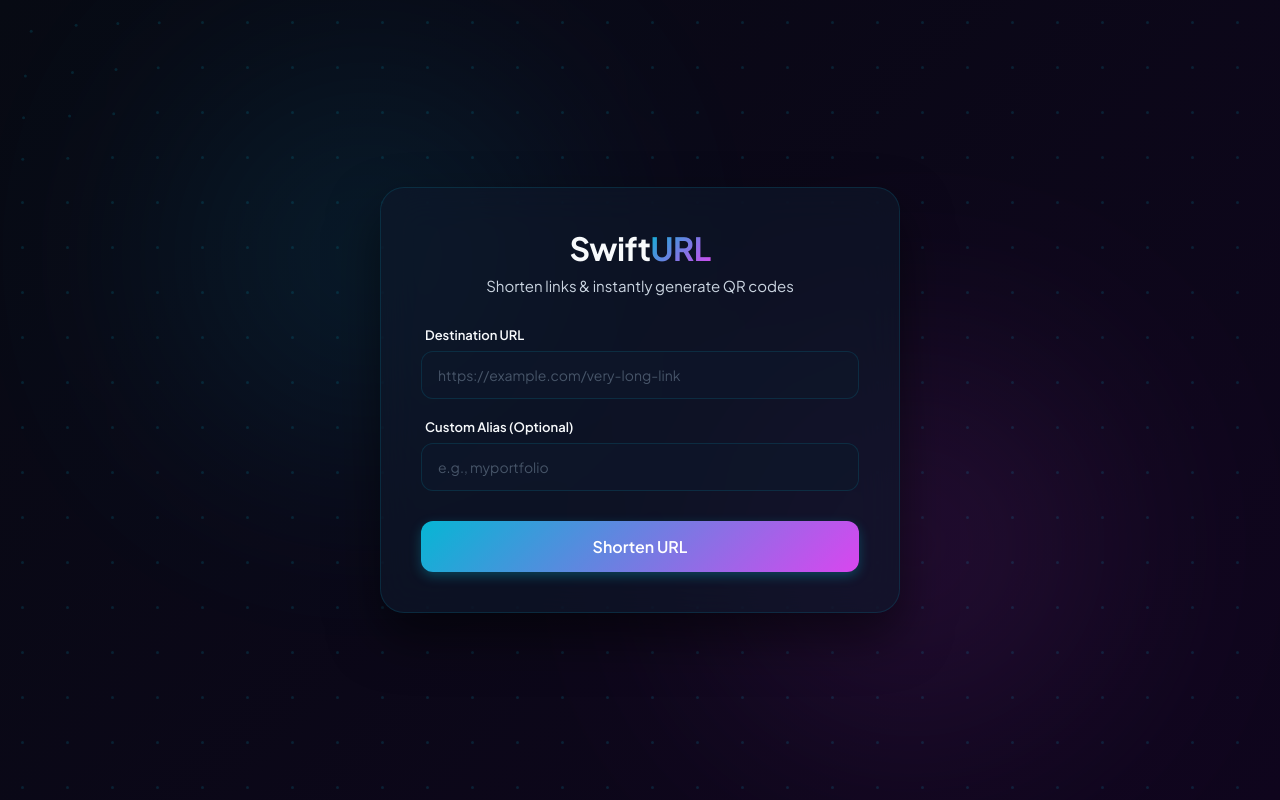
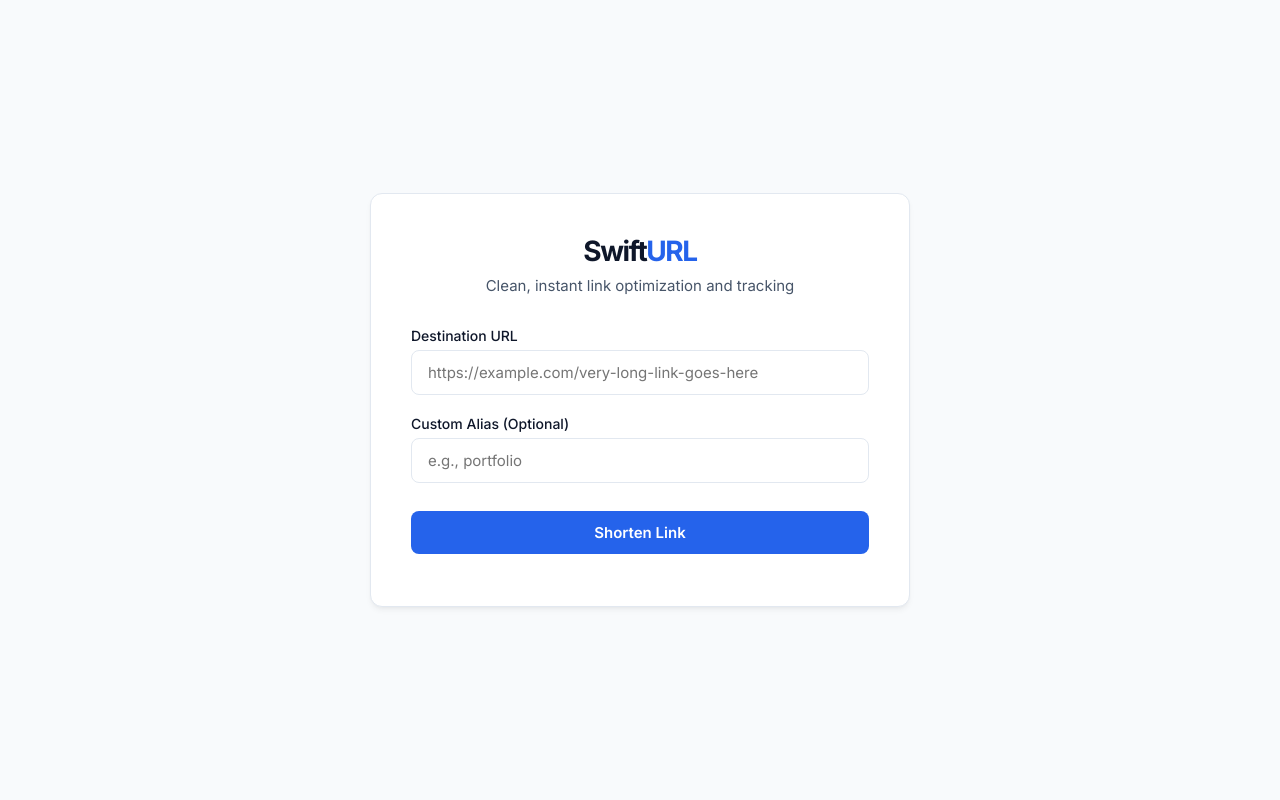
Before and after one commit to palak-7117/url-shortener, a Flask app: page / in a window 1280 px wide. Run offline with Flask 3, Linux system fonts and the light colour scheme.

Commit message:
Design: Rebrand application to clean enterprise minimalist aesthetic

```diff
--- a/templates/index.html
+++ b/templates/index.html
@@ -3,435 +3,325 @@
 <head>
     <meta charset="UTF-8">
     <meta name="viewport" content="width=device-width, initial-scale=1.0">
-    <title>SwiftURL | Modern URL Shortener & QR</title>
+    <title>SwiftURL | Professional URL Shortener</title>
     <link rel="preconnect" href="https://fonts.googleapis.com">
     <link rel="preconnect" href="https://fonts.gstatic.com" crossorigin>
-    <link href="https://fonts.googleapis.com/css2?family=Plus+Jakarta+Sans:wght@400;500;600;700&display=swap" rel="stylesheet">
-
+    <link href="https://fonts.googleapis.com/css2?family=Inter:wght@400;500;600;700&display=swap" rel="stylesheet">
     <style>
         :root {
-            /* --- CYBERPUNK / SYNTHWAVE COLOR CONFIGURATION --- */
-            --bg-gradient: linear-gradient(135deg, #070a13 0%, #0f051d 100%);
-            --card-bg: rgba(15, 23, 42, 0.65);
-            --border-color: rgba(6, 182, 212, 0.15);
-            --text-primary: #f8fafc;
-            --text-secondary: #cbd5e1;
-            --accent-gradient: linear-gradient(135deg, #06b6d4 0%, #d946ef 100%);
-            --accent-primary: #06b6d4;
-            --accent-secondary: #d946ef;
-            --success-color: #22c55e;
+            --bg-primary: #f8fafc;
+            --bg-card: #ffffff;
+            --text-primary: #0f172a;
+            --text-secondary: #475569;
+            --accent-color: #2563eb;
+            --accent-hover: #1d4ed8;
+            --border-color: #e2e8f0;
+            --success-color: #16a34a;
+            --error-color: #dc2626;
+        }
+
+        * {
+            box-sizing: border-box;
+            margin: 0;
+            padding: 0;
+            font-family: 'Inter', sans-serif;
         }
 
         body {
-            font-family: 'Plus Jakarta Sans', sans-serif;
-            background: var(--bg-gradient);
-            min-height: 100vh;
+            background-color: var(--bg-primary);
+            color: var(--text-primary);
             display: flex;
+            flex-direction: column;
             justify-content: center;
             align-items: center;
-            margin: 0;
+            min-height: 100vh;
             padding: 20px;
-            box-sizing: border-box;
-            position: relative;
-            overflow: hidden;
-            perspective: 1000px;
         }
 
-        #particleCanvas {
-            position: absolute;
-            top: 0;
-            left: 0;
+        .container {
+            background: var(--bg-card);
+            border: 1px solid var(--border-color);
+            border-radius: 12px;
+            padding: 40px;
             width: 100%;
-            height: 100%;
-            z-index: 0;
-            pointer-events: none;
+            max-width: 540px;
+            box-shadow: 0 4px 6px -1px rgb(0 0 0 / 0.05), 0 2px 4px -2px rgb(0 0 0 / 0.05);
         }
 
-        /* Ambient Cyber Neon Orbs */
-        body::before, body::after {
-            content: '';
-            position: absolute;
-            width: 350px;
-            height: 350px;
-            border-radius: 50%;
-            filter: blur(130px);
-            opacity: 0.15;
-            z-index: 0;
-        }
-        body::before { top: 10%; left: 15%; background: var(--accent-primary); }
-        body::after { bottom: 10%; right: 15%; background: var(--accent-secondary); }
-
-        .container {
-            background: var(--card-bg);
-            backdrop-filter: blur(20px);
-            -webkit-backdrop-filter: blur(20px);
-            padding: 40px;
-            border-radius: 24px;
-            border: 1px solid var(--border-color);
-            box-shadow: 0 24px 50px rgba(0, 0, 0, 0.5);
-            width: 100%;
-            max-width: 520px;
+        header {
             text-align: center;
-            z-index: 10;
-            box-sizing: border-box;
-            transition: transform 0.15s ease-out, box-shadow 0.15s ease-out;
-            transform-style: preserve-3d;
+            margin-bottom: 32px;
         }
 
-        h1 {
+        header h1 {
+            font-size: 28px;
+            font-weight: 700;
+            letter-spacing: -0.05em;
             color: var(--text-primary);
-            font-size: 32px;
-            font-weight: 700;
-            margin-top: 0;
             margin-bottom: 8px;
-            letter-spacing: -0.5px;
-            transform: translateZ(20px);
         }
 
-        h1 span {
-            background: var(--accent-gradient);
-            -webkit-background-clip: text;
-            -webkit-text-fill-color: transparent;
+        header h1 span {
+            color: var(--accent-color);
         }
 
-        .subtitle {
+        header p {
             color: var(--text-secondary);
             font-size: 15px;
-            margin-bottom: 32px;
-            transform: translateZ(15px);
         }
 
-        .input-group {
-            text-align: left;
+        .form-group {
             margin-bottom: 20px;
-            transform: translateZ(10px);
         }
 
-        .input-group label {
+        label {
             display: block;
+            font-size: 14px;
+            font-weight: 500;
+            margin-bottom: 6px;
             color: var(--text-primary);
-            font-size: 13px;
-            font-weight: 600;
-            margin-bottom: 8px;
-            margin-left: 4px;
         }
 
         input {
             width: 100%;
-            padding: 14px 16px;
-            background: rgba(15, 23, 42, 0.7);
+            padding: 12px 16px;
+            font-size: 15px;
             border: 1px solid var(--border-color);
-            border-radius: 12px;
+            border-radius: 8px;
+            background-color: #ffffff;
             color: var(--text-primary);
-            font-family: inherit;
-            font-size: 14px;
-            box-sizing: border-box;
             transition: all 0.2s ease;
         }
 
         input:focus {
             outline: none;
-            border-color: var(--accent-primary);
-            box-shadow: 0 0 0 3px rgba(6, 182, 212, 0.2);
-            background: rgba(15, 23, 42, 0.85);
+            border-color: var(--accent-color);
+            box-shadow: 0 0 0 3px rgba(37, 99, 235, 0.1);
         }
 
-        input::placeholder {
-            color: #475569;
+        button {
+            width: 100%;
+            padding: 12px;
+            font-size: 15px;
+            font-weight: 600;
+            background-color: var(--accent-color);
+            color: white;
+            border: none;
+            border-radius: 8px;
+            cursor: pointer;
+            transition: background-color 0.2s ease;
+            margin-top: 8px;
         }
 
-        button.submit-btn {
-            background: var(--accent-gradient);
-            color: white;
-            border: none;
-            padding: 15px;
-            border-radius: 12px;
-            cursor: pointer;
-            font-family: inherit;
-            font-size: 16px;
-            font-weight: 600;
-            width: 100%;
-            margin-top: 10px;
-            box-shadow: 0 4px 12px rgba(6, 182, 212, 0.3);
-            transition: all 0.2s ease;
-            transform: translateZ(15px);
+        button:hover {
+            background-color: var(--accent-hover);
         }
 
-        button.submit-btn:hover {
-            transform: translateZ(20px) translateY(-1px);
-            box-shadow: 0 6px 20px rgba(217, 70, 239, 0.4);
+        .result-box {
+            margin-top: 28px;
+            padding: 20px;
+            background-color: #f1f5f9;
+            border-radius: 8px;
+            border: 1px solid var(--border-color);
+            display: none;
         }
 
-        #result {
-            margin-top: 28px;
-            padding: 24px;
-            background: rgba(15, 23, 42, 0.6);
-            border: 1px solid rgba(6, 182, 212, 0.2);
-            border-radius: 16px;
-            display: none;
-            box-sizing: border-box;
-            animation: fadeIn 0.4s ease forwards;
-            transform: translateZ(10px);
+        .result-box.active {
+            display: block;
         }
 
-        .result-layout {
+        .result-title {
+            font-size: 14px;
+            font-weight: 600;
+            color: var(--text-secondary);
+            margin-bottom: 12px;
+            text-transform: uppercase;
+            letter-spacing: 0.05em;
+        }
+
+        .link-output {
             display: flex;
             align-items: center;
             justify-content: space-between;
-            gap: 20px;
-            text-align: left;
+            background: white;
+            padding: 10px 14px;
+            border-radius: 6px;
+            border: 1px solid var(--border-color);
+            margin-bottom: 16px;
         }
 
-        @keyframes fadeIn {
-            from { opacity: 0; transform: translateY(10px); }
-            to { opacity: 1; transform: translateY(0); }
+        .link-output a {
+            color: var(--accent-color);
+            font-weight: 500;
+            text-decoration: none;
+            word-break: break-all;
+            font-size: 15px;
         }
 
-        .notice-msg {
-            color: var(--accent-primary);
-            font-weight: 600;
-            font-size: 14px;
-            margin-bottom: 12px;
-        }
-
-        .output-link-container {
-            flex: 1;
-            display: flex;
-            flex-direction: column;
-            gap: 6px;
-        }
-
-        .output-label {
-            color: var(--text-secondary);
-            font-size: 12px;
-            text-transform: uppercase;
-            letter-spacing: 0.5px;
-        }
-
-        .link-action-row {
-            display: flex;
-            align-items: center;
-            gap: 10px;
-            margin-top: 2px;
-        }
-
-        .short-url-link {
-            color: #22d3ee;
-            font-size: 18px;
-            font-weight: 600;
-            text-decoration: none;
-            word-break: break-all;
-        }
-
-        .short-url-link:hover {
-            color: #f472b6;
+        .link-output a:hover {
             text-decoration: underline;
         }
 
         .copy-btn {
-            background: rgba(6, 182, 212, 0.08);
-            border: 1px solid rgba(6, 182, 212, 0.2);
-            color: #22d3ee;
+            background: none;
+            color: var(--accent-color);
+            border: 1px solid var(--accent-color);
             padding: 6px 12px;
-            border-radius: 8px;
-            font-family: inherit;
-            font-size: 12px;
-            font-weight: 600;
-            cursor: pointer;
-            transition: all 0.2s ease;
-            white-space: nowrap;
+            font-size: 13px;
+            border-radius: 4px;
+            width: auto;
+            margin-top: 0;
         }
 
         .copy-btn:hover {
-            background: rgba(217, 70, 239, 0.15);
-            color: #f472b6;
-            border-color: rgba(217, 70, 239, 0.4);
+            background-color: rgba(37, 99, 235, 0.05);
         }
 
-        .copy-btn.copied {
-            background: rgba(34, 197, 94, 0.2);
-            color: #4ade80;
-            border-color: #22c55e;
-        }
-
-        .qr-wrapper {
-            background: white;
-            padding: 8px;
-            border-radius: 12px;
+        .qr-container {
             display: flex;
             flex-direction: column;
             align-items: center;
-            box-shadow: 0 8px 16px rgba(0,0,0,0.3);
+            margin-top: 16px;
+            padding-top: 16px;
+            border-top: 1px solid var(--border-color);
         }
 
-        .qr-wrapper img {
-            width: 110px;
-            height: 110px;
-            display: block;
+        .qr-container img {
+            max-width: 150px;
+            background: white;
+            padding: 8px;
+            border: 1px solid var(--border-color);
+            border-radius: 6px;
         }
+
+        .message {
+            margin-top: 12px;
+            font-size: 14px;
+            text-align: center;
+            font-weight: 500;
+        }
+        .message.error { color: var(--error-color); }
+        .message.success { color: var(--success-color); }
     </style>
 </head>
 <body>
 
-<canvas id="particleCanvas"></canvas>
+    <div class="container">
+        <header>
+            <h1>Swift<span>URL</span></h1>
+            <p>Clean, instant link optimization and tracking</p>
+        </header>
 
-<div class="container" id="tiltCard">
-    <h1>Swift<span>URL</span></h1>
-    <div class="subtitle">Shorten links & instantly generate QR codes</div>
-
-    <div class="input-group">
+        <div class="form-group">
             <label for="longUrl">Destination URL</label>
-        <input type="url" id="longUrl" placeholder="https://example.com/very-long-link" required>
+            <input type="url" id="longUrl" placeholder="https://example.com/very-long-link-goes-here" required>
         </div>
 
-    <div class="input-group">
+        <div class="form-group">
             <label for="customAlias">Custom Alias (Optional)</label>
-        <input type="text" id="customAlias" placeholder="e.g., myportfolio">
+            <input type="text" id="customAlias" placeholder="e.g., portfolio">
         </div>
 
-    <button onclick="shortenLink()" class="submit-btn">Shorten URL</button>
+        <button id="shortenBtn" onclick="processShorten()">Shorten Link</button>
 
-    <div id="result"></div>
+        <div id="messageBox" class="message"></div>
+
+        <div id="resultBox" class="result-box">
+            <div class="result-title">Your Short Link</div>
+            <div class="link-output">
+                <a id="shortenedLink" href="#" target="_blank"></a>
+                <button class="copy-btn" onclick="copyToClipboard()">Copy</button>
+            </div>
+            <div class="qr-container">
+                <div class="result-title" style="margin-bottom: 8px;">QR Code</div>
+                <div id="qrcode"></div>
+            </div>
+        </div>
     </div>
 
+    <!-- QR Code Generation script dependency -->
+    <script src="https://cdnjs.cloudflare.com/ajax/libs/qrcodejs/1.0.0/qrcode.min.js"></script>
     <script>
-    // --- 1. POLKA-DOT BACKGROUND SYSTEM (Cyber Toned) ---
-    const canvas = document.getElementById('particleCanvas');
-    const ctx = canvas.getContext('2d');
+        let qrInstance = null;
 
-    let mouseX = 0, mouseY = 0, targetMouseX = 0, targetMouseY = 0;
-    const dots = [];
-    const dotSpacing = 45;
-    const baseRadius = 1.5;
+        async function processShorten() {
+            const longUrl = document.getElementById('longUrl').value.trim();
+            const customAlias = document.getElementById('customAlias').value.trim();
+            const messageBox = document.getElementById('messageBox');
+            const resultBox = document.getElementById('resultBox');
+            const shortenBtn = document.getElementById('shortenBtn');
 
-    function resizeCanvas() {
-        canvas.width = window.innerWidth;
-        canvas.height = window.innerHeight;
-        initDots();
+            // Clear states
+            messageBox.className = "message";
+            messageBox.innerText = "";
+            resultBox.classList.remove('active');
+
+            if (!longUrl) {
+                messageBox.classList.add('error');
+                messageBox.innerText = "Please enter a valid destination URL.";
+                return;
             }
 
-    class Dot {
-        constructor(x, y) { this.baseX = x; this.baseY = y; this.x = x; this.y = y; }
-        update() {
-            const dx = mouseX - this.baseX;
-            const dy = mouseY - this.baseY;
-            const distance = Math.sqrt(dx * dx + dy * dy);
-            const maxDistance = 180;
-            if (distance < maxDistance) {
-                const force = (maxDistance - distance) / maxDistance;
-                this.x = this.baseX - (dx / distance) * force * 15;
-                this.y = this.baseY - (dy / distance) * force * 15;
-            } else {
-                this.x += (this.baseX - this.x) * 0.1;
-                this.y += (this.baseY - this.y) * 0.1;
-            }
-        }
-        draw() {
-            ctx.beginPath();
-            ctx.arc(this.x, this.y, baseRadius, 0, Math.PI * 2);
-            ctx.fillStyle = 'rgba(6, 182, 212, 0.15)';
-            ctx.fill();
-        }
-    }
-
-    function initDots() {
-        dots.length = 0;
-        for (let x = dotSpacing / 2; x < canvas.width; x += dotSpacing) {
-            for (let y = dotSpacing / 2; y < canvas.height; y += dotSpacing) {
-                dots.push(new Dot(x, y));
-            }
-        }
-    }
-
-    function animate() {
-        ctx.clearRect(0, 0, canvas.width, canvas.height);
-        mouseX += (targetMouseX - mouseX) * 0.08;
-        mouseY += (targetMouseY - mouseY) * 0.08;
-        dots.forEach(dot => { dot.update(); dot.draw(); });
-        requestAnimationFrame(animate);
-    }
-
-    window.addEventListener('mousemove', (e) => { targetMouseX = e.clientX; targetMouseY = e.clientY; });
-    window.addEventListener('resize', resizeCanvas);
-    resizeCanvas();
-    animate();
-
-    // --- 2. 3D TILT SYSTEM ---
-    const card = document.getElementById('tiltCard');
-    card.addEventListener('mousemove', (e) => {
-        const cardRect = card.getBoundingClientRect();
-        const cardX = e.clientX - cardRect.left - cardRect.width / 2;
-        const cardY = e.clientY - cardRect.top - cardRect.height / 2;
-        const angleX = -(cardY / cardRect.height) * 20;
-        const angleY = (cardX / cardRect.width) * 20;
-        card.style.transform = `rotateX(${angleX}deg) rotateY(${angleY}deg) scale3d(1.02, 1.02, 1.02)`;
-        card.style.boxShadow = `${-angleY * 1.5}px ${angleX * 1.5}px 40px rgba(217, 70, 239, 0.2)`;
-    });
-    card.addEventListener('mouseleave', () => {
-        card.style.transform = 'rotateX(0deg) rotateY(0deg) scale3d(1, 1, 1)';
-        card.style.boxShadow = '0 24px 50px rgba(0, 0, 0, 0.5)';
-    });
-
-    // --- 3. COPY TO CLIPBOARD ANIMATION ---
-    function copyLink(textToCopy, buttonElement) {
-        navigator.clipboard.writeText(textToCopy).then(() => {
-            buttonElement.classList.add('copied');
-            buttonElement.innerText = "✓ Copied!";
-            setTimeout(() => {
-                buttonElement.classList.remove('copied');
-                buttonElement.innerText = "Copy";
-            }, 2000);
-        }).catch(err => { alert("Failed to copy link."); });
-    }
-
-    // --- 4. BACKEND FLASK CONNECTIONS ---
-    async function shortenLink() {
-        const longUrl = document.getElementById('longUrl').value;
-        const customAlias = document.getElementById('customAlias').value.trim();
-        const resultDiv = document.getElementById('result');
-
-        if (!longUrl) {
-            alert("Please enter a URL first!");
-            return;
-        }
+            shortenBtn.innerText = "Processing...";
+            shortenBtn.disabled = true;
 
             try {
                 const response = await fetch('/shorten', {
                     method: 'POST',
                     headers: { 'Content-Type': 'application/json' },
-                body: JSON.stringify({ long_url: longUrl, custom_alias: customAlias })
+                    body: JSON.stringify({ long_url: longUrl, custom_alias: customAlias || null })
                 });
 
                 const data = await response.json();
+                shortenBtn.innerText = "Shorten Link";
+                shortenBtn.disabled = false;
 
-            if (response.ok) {
-                resultDiv.style.display = "block";
-                let messageHtml = data.message ? `<div class="notice-msg">✨ Already mapped!</div>` : "";
-                const qrCodeUrl = `https://api.qrserver.com/v1/create-qr-code/?size=150x150&data=${encodeURIComponent(data.real_url)}`;
+                if (!response.ok) {
+                    messageBox.classList.add('error');
+                    messageBox.innerText = data.error || "An unexpected error occurred.";
+                    return;
+                }
 
-                resultDiv.innerHTML = `
-                    ${messageHtml}
-                    <div class="result-layout">
-                        <div class="output-link-container">
-                            <div class="output-label">Your Shortened Link</div>
-                            <div class="link-action-row">
-                                <a href="${data.real_url}" target="_blank" class="short-url-link">${data.display_url}</a>
-                                <button class="copy-btn" onclick="copyLink('${data.real_url}', this)">Copy</button>
-                            </div>
-                        </div>
-                        <div class="qr-wrapper">
-                            <img src="${qrCodeUrl}" alt="Link QR Code">
-                        </div>
-                    </div>
-                `;
-            } else {
-                alert("Error: " + data.error);
+                // Success routing
+                if (data.message) {
+                    messageBox.classList.add('success');
+                    messageBox.innerText = data.message;
                 }
+
+                const displayLink = document.getElementById('shortenedLink');
+                displayLink.href = data.real_url;
+                displayLink.innerText = data.real_url;
+
+                // Handle QR generation cleanly
+                const qrDiv = document.getElementById('qrcode');
+                qrDiv.innerHTML = "";
+                qrInstance = new QRCode(qrDiv, {
+                    text: data.real_url,
+                    width: 140,
+                    height: 140,
+                    colorDark: "#0f172a",
+                    colorLight: "#ffffff",
+                    correctLevel: QRCode.CorrectLevel.H
+                });
+
+                resultBox.classList.add('active');
+
             } catch (err) {
-            alert("Could not connect to backend.");
+                shortenBtn.innerText = "Shorten Link";
+                shortenBtn.disabled = false;
+                messageBox.classList.add('error');
+                messageBox.innerText = "Connection failed. Please check your server status.";
             }
         }
+
+        function copyToClipboard() {
+            const linkText = document.getElementById('shortenedLink').href;
+            navigator.clipboard.writeText(linkText).then(() => {
+                const copyBtn = document.querySelector('.copy-btn');
+                copyBtn.innerText = "Copied!";
+                setTimeout(() => { copyBtn.innerText = "Copy"; }, 2000);
+            });
+        }
     </script>
-
 </body>
 </html>
```
Lines whose indentation alone changed are shown as unchanged.
